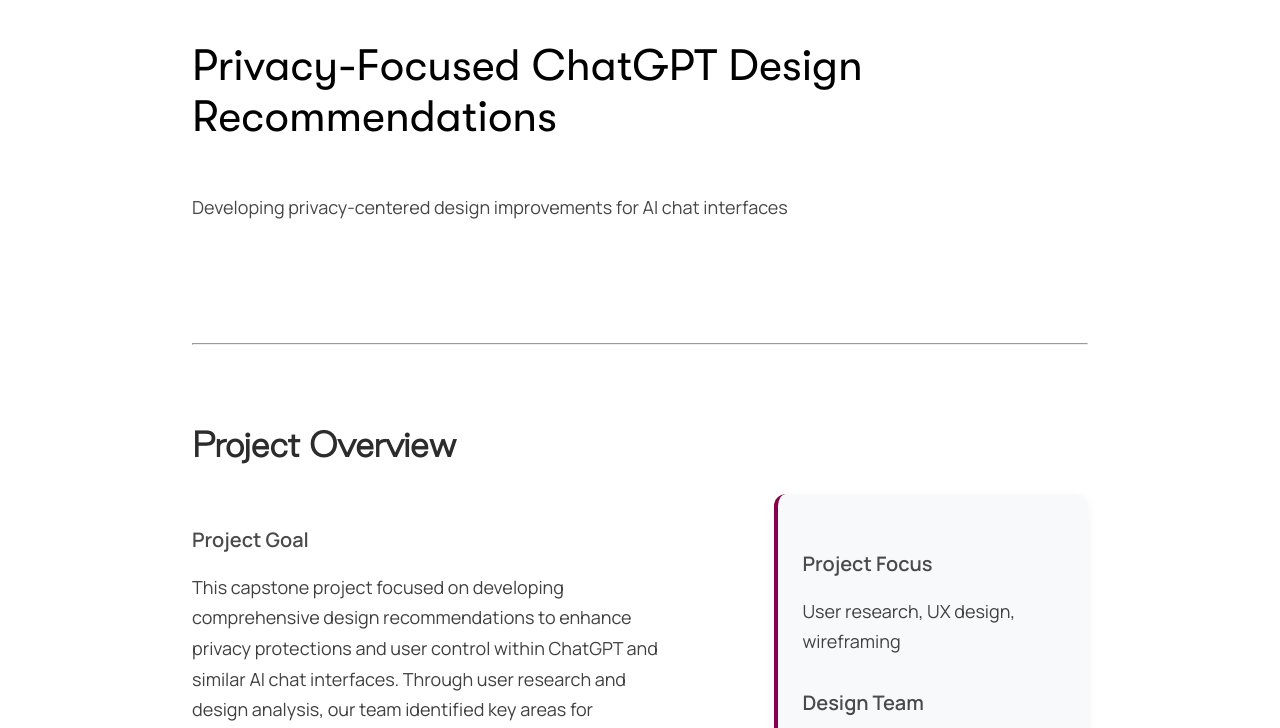
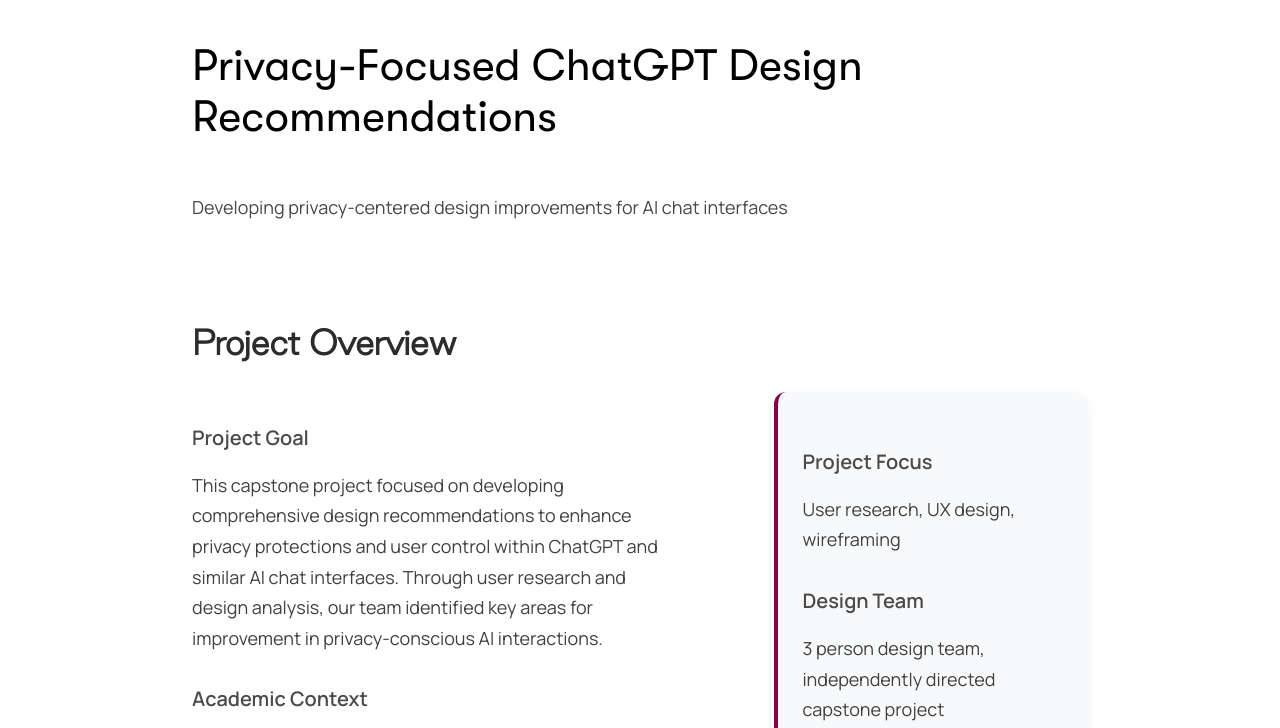
Before and after one commit to alexhogue/portfolio, a plain HTML site: page chatgpt.html in a window 1280 px wide. Shown: the part 56-784 px from the top of the page. Drawn offline with nearby package versions, Linux system fonts and the light colour scheme.

Commit message:
remove hr from chat

```diff
--- a/chatgpt.html
+++ b/chatgpt.html
@@ -29,10 +29,6 @@
     <div id="titleArea">
         <h1>Privacy-Focused ChatGPT Design Recommendations</h1>
         <h4>Developing privacy-centered design improvements for AI chat interfaces</h4>
-    </div>
-
-    <div class="section">
-        <hr>
     </div>
 
     <div id="overview" class="section">
```
